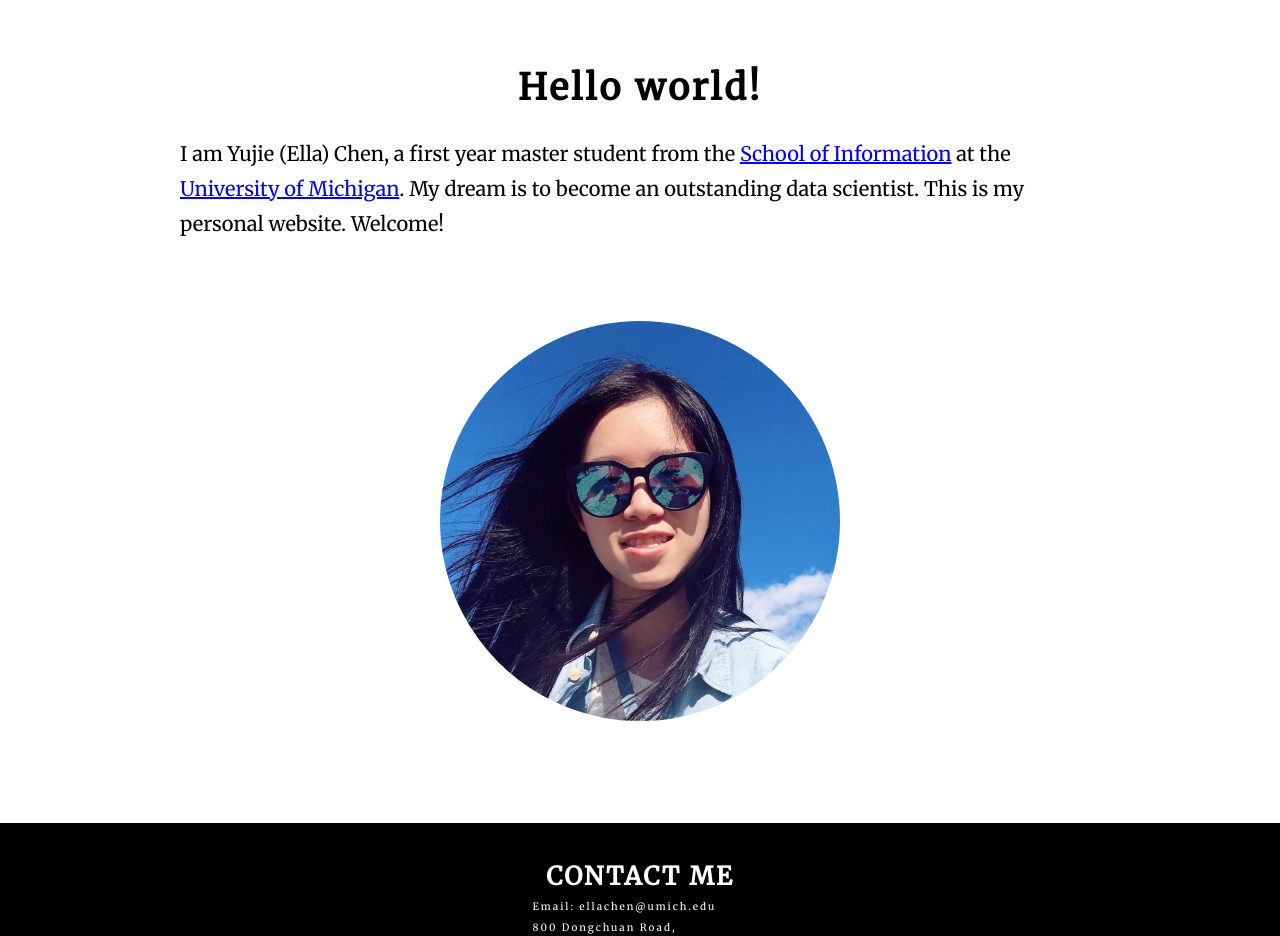
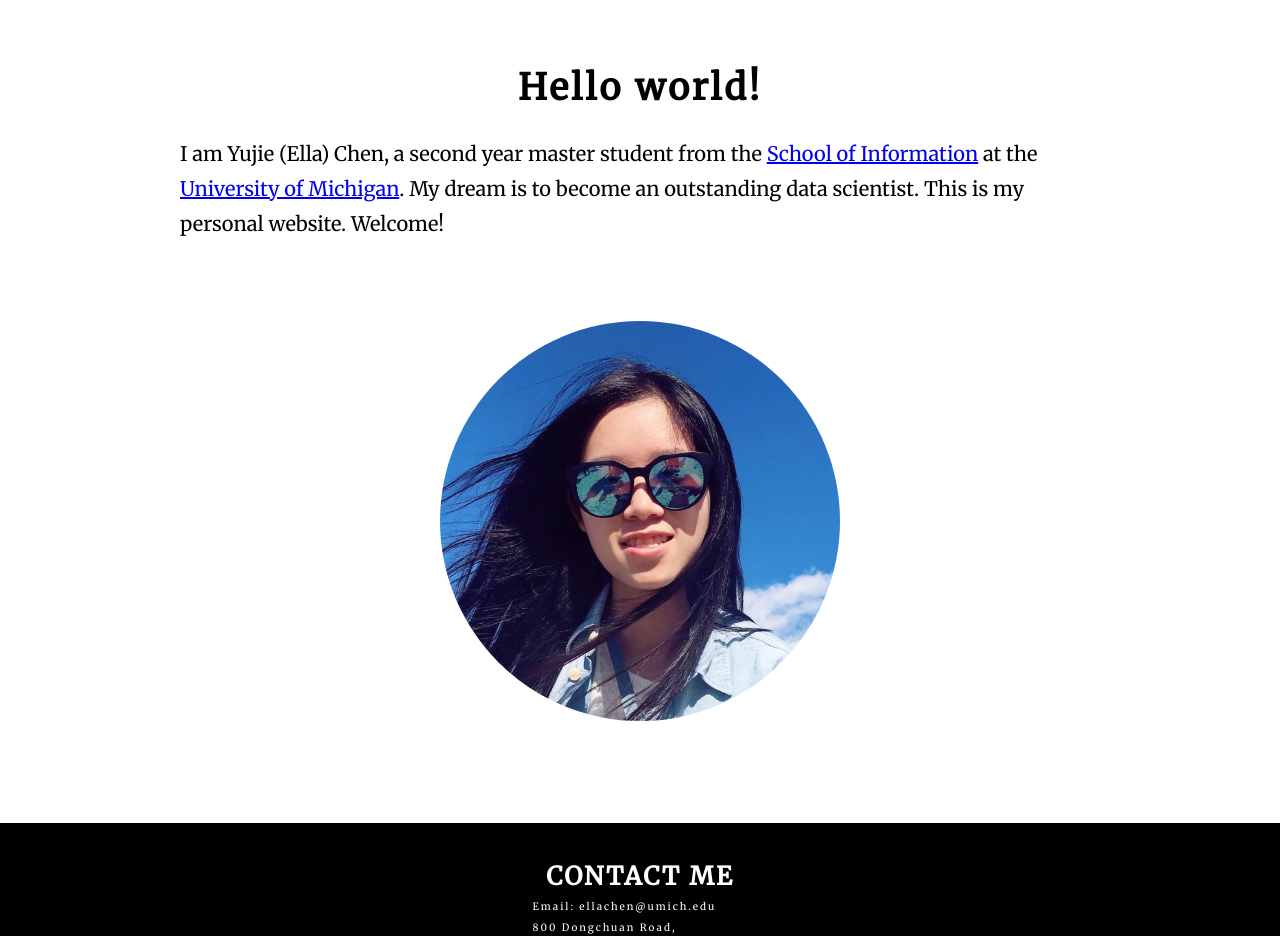
Before and after one commit to Eleanora-cyj/Portfolio, a plain HTML site: page index.html in a window 1280 px wide. Shown: the part 860-1796 px from the top of the page. Drawn offline with Linux system fonts and the light colour scheme; a web font is replaced by a local one.

Commit message:
Update index.html

```diff
--- a/index.html
+++ b/index.html
@@ -50,7 +50,7 @@
   <section id="hello" class="hello container" role="main"  >
     <div class="hello-info">
       <h1 class="hello-info-heading">Hello world! </h1>
-      <p class="hello-info-desc">I am Yujie (Ella) Chen, a first year master student from the <a href="https://www.si.umich.edu/">School of Information</a> at the <a href="https://umich.edu/">University of Michigan</a>. My dream is to become an outstanding data scientist. This is my personal website. Welcome! </p>
+      <p class="hello-info-desc">I am Yujie (Ella) Chen, a second year master student from the <a href="https://www.si.umich.edu/">School of Information</a> at the <a href="https://umich.edu/">University of Michigan</a>. My dream is to become an outstanding data scientist. This is my personal website. Welcome! </p>
     </div>
     <div class="hello-img">
       <div class="hello-img-wrapper">
```
